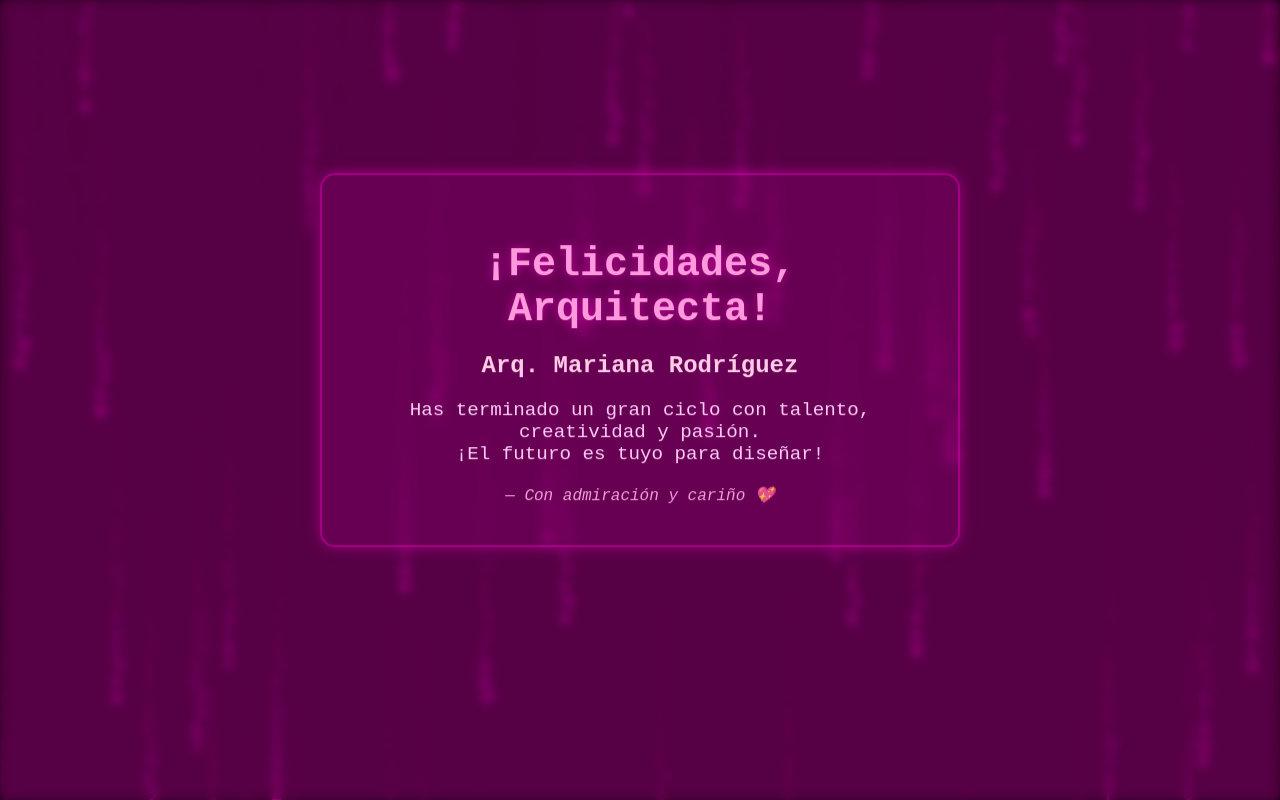
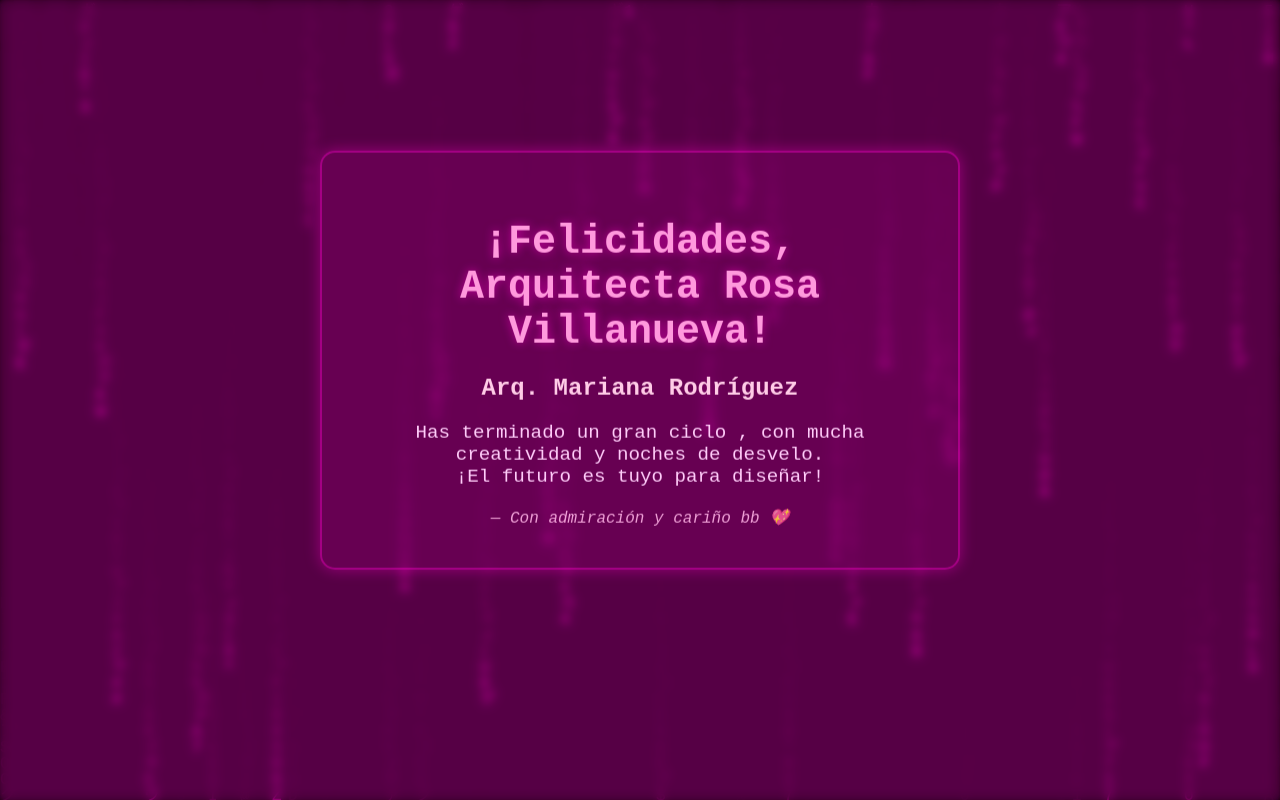
Before and after one commit to DanteLopezI/dantelopezI.github.io, a plain HTML site: page Index.html in a window 1280 px wide. Drawn offline with Linux system fonts and the light colour scheme.

Commit message:
Update and rename Hola.html to Index.html

```diff
--- a/Hola.html
+++ b/Index.html
@@ -3,7 +3,7 @@
 <head>
   <meta charset="UTF-8" />
   <meta name="viewport" content="width=device-width, initial-scale=1.0"/>
-  <title>¡Felicidades, Arquitecta!</title>
+  <title>¡Felicidades!</title>
   <style>
     body, html {
       margin: 0;
@@ -85,11 +85,11 @@
 </audio>
 
 <div class="mensaje">
-  <h1>¡Felicidades, Arquitecta!</h1>
+  <h1>¡Felicidades, Arquitecta Rosa Villanueva!</h1>
   <h2>Arq. Mariana Rodríguez</h2>
-  <p>Has terminado un gran ciclo con talento, creatividad y pasión.<br>
+  <p>Has terminado un gran ciclo , con mucha creatividad y noches de desvelo.<br>
      ¡El futuro es tuyo para diseñar!</p>
-  <div class="firma">— Con admiración y cariño 💖</div>
+  <div class="firma">— Con admiración y cariño bb 💖</div>
 </div>
 
 <script>
```
